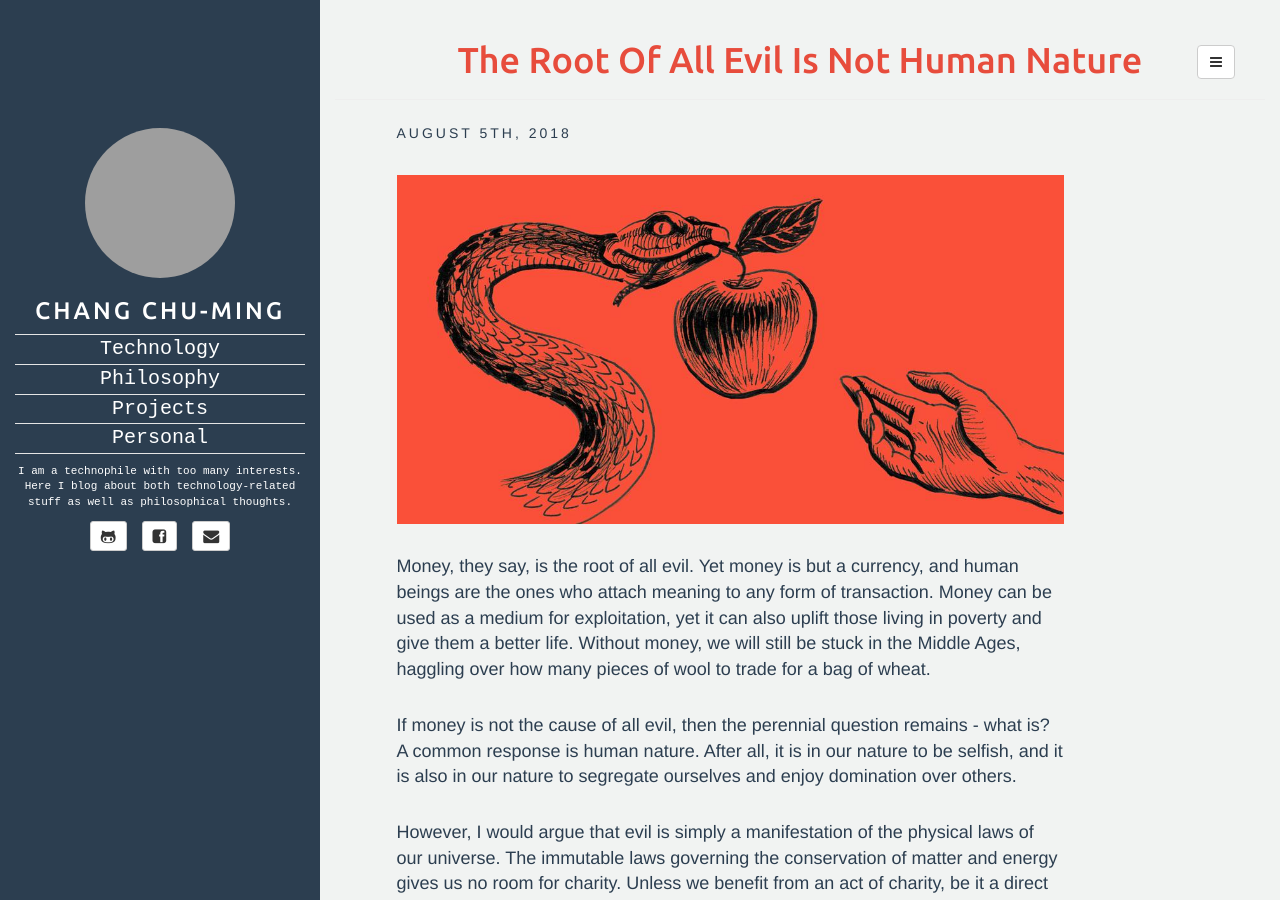
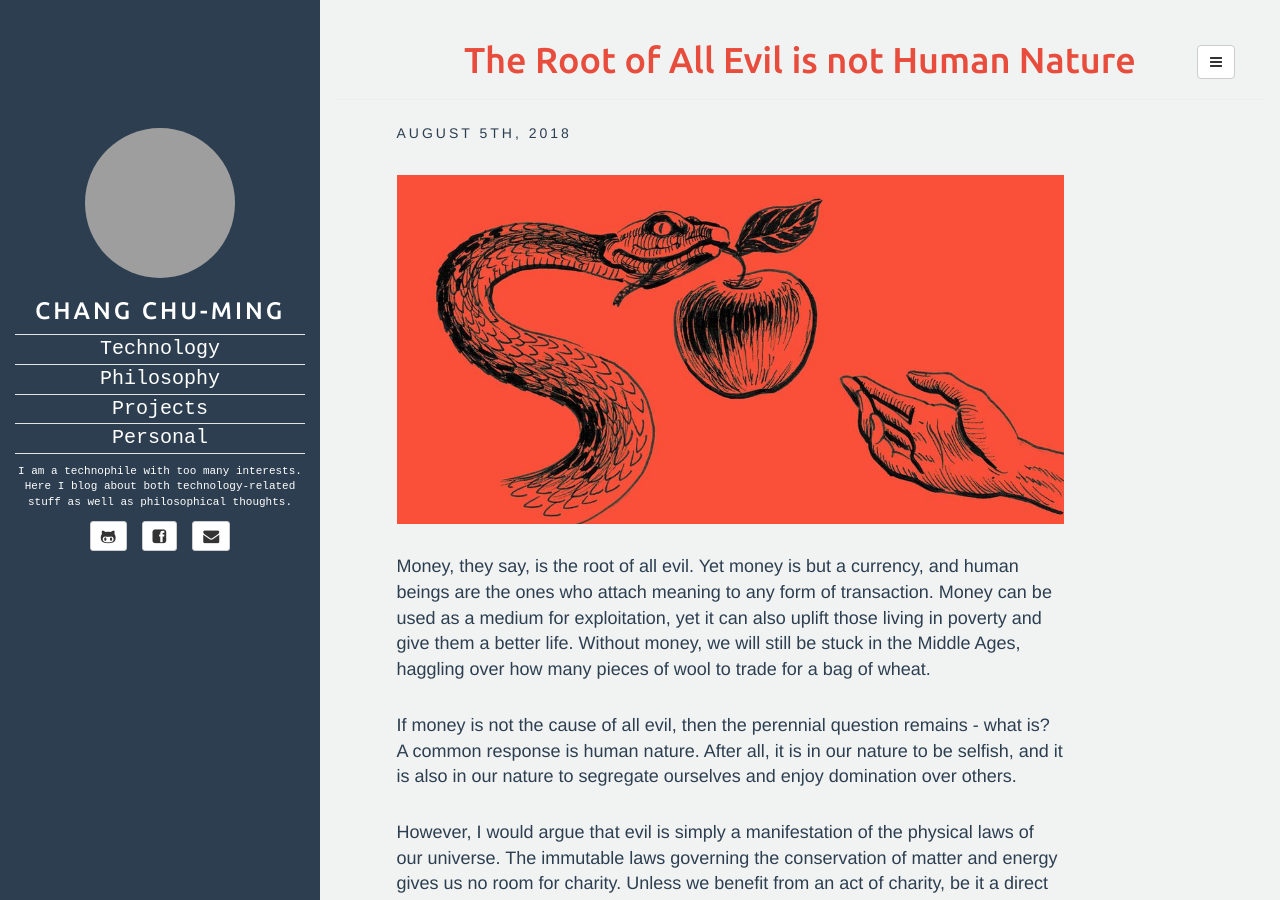
Before and after one commit to changchuming/changchuming.github.io, a Jekyll site: the page built from _posts/2018-08-05-The-Root-Of-All-Evil.md, in a window 1280 px wide and 900 px high. Built offline with Jekyll 4.4.1, drawn with Linux system fonts in a browser that asks for light colours; comment, search, counter and statistics services are not loaded; grey boxes are pictures that could not be loaded.

Commit message:
Changed capitalization of evil post. Changed my introduction.

```diff
--- a/_config.yml
+++ b/_config.yml
@@ -14,7 +14,7 @@
       title: Chang Chu-Ming
 
 description: A curious concoction of technology and philosophy.
-introduction: Hello! I am Chu-Ming, an Electrical Engineering student at the National University of Singapore. I have a strong interest in Computer Science and I love discussing otherworldly concepts. You can find my blogs as well as my projects page on the sidebar. Ways to contact me can also be found there.
+introduction: Hello! I am Chu-Ming, currently a software engineer at Google. I love to tinker in my free time and I love discussing otherworldly concepts as well. You can find my blogs as well as my projects page on the sidebar.
 author:
   name: Chang Chu-Ming
   email: changchuming@gmail.com
--- a/_posts/2018-08-05-The-Root-Of-All-Evil.md
+++ b/_posts/2018-08-05-The-Root-Of-All-Evil.md
@@ -1,6 +1,6 @@
 ---
 layout: post
-title: "The Root Of All Evil Is Not Human Nature"
+title: "The Root of All Evil is not Human Nature"
 categories: [philosophy]
 tags: [problem, evil, root, all, human, nature]
 fullview: true
```
